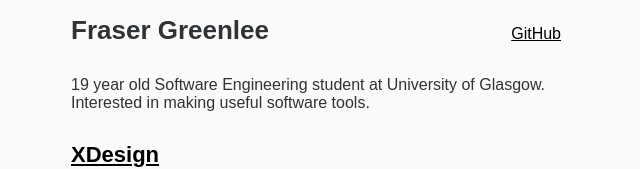
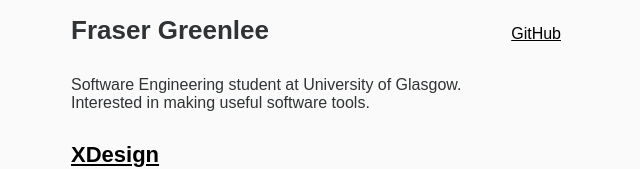
Before and after one commit to Fraser-Greenlee/Fraser-Greenlee, a plain HTML site: page index.html in a window 1280 px wide. Shown: the top 169 px of the page, without its empty margins (319-959 px from the left). Drawn offline with Linux system fonts and the light colour scheme.

Commit message:
Update index.html

```diff
--- a/index.html
+++ b/index.html
@@ -13,7 +13,7 @@
 		<div id="main">
 			<div class="post">
 				<p>
-					19 year old Software Engineering student at University of Glasgow.
+					Software Engineering student at University of Glasgow.
 				</p>
 				<p>
 					Interested in making useful software tools.
```
